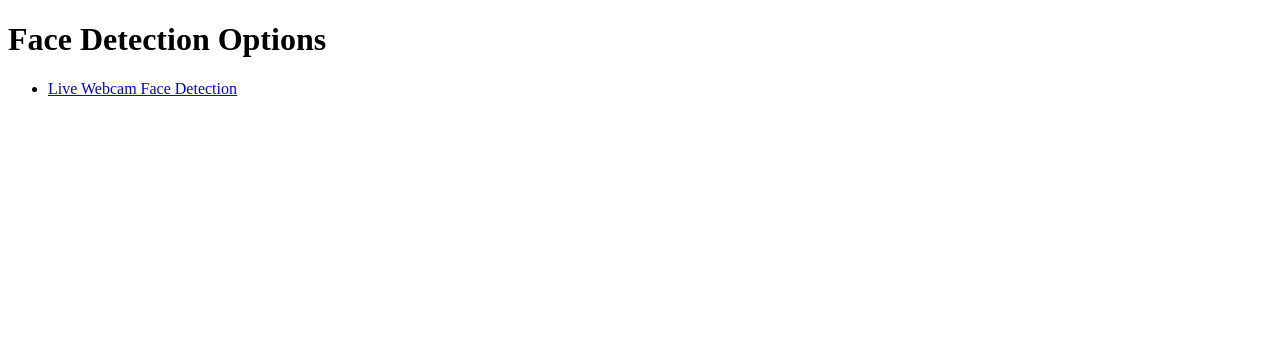
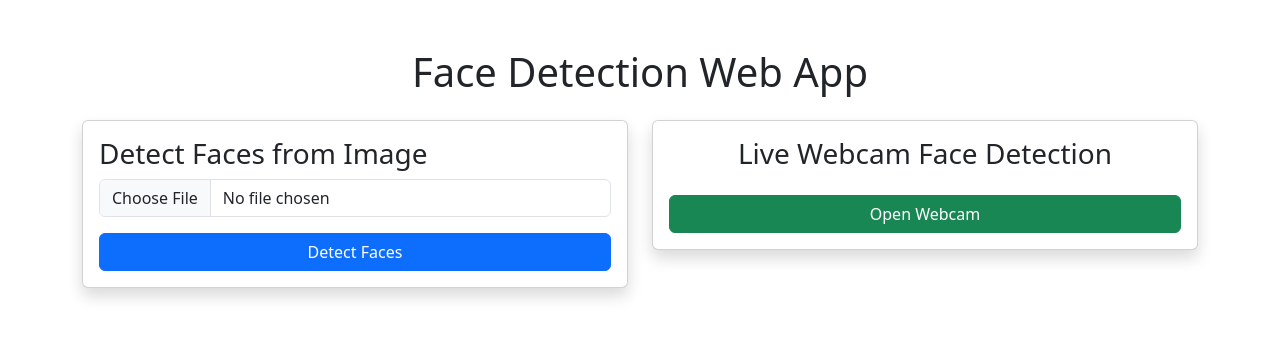
Before and after one commit to Abhinavsathyann/face-detection-project-python-, a Flask app: page / in a window 1280 px wide. Shown: the top 338 px of the page. Run offline with Flask 3, Linux system fonts and the light colour scheme.

Commit message:
modified:   app.py 	modified:   src/__pycache__/detect_faces.cpython-313.pyc 	modified:   src/detect_faces.py 	modified:   templates/index.html 	modified:   templates/style.css 	modified:   templates/webcam.html

```diff
--- a/app.py
+++ b/app.py
@@ -1,30 +1,56 @@
-from flask import Flask, render_template, Response
-from src.detect_faces import gen_frames
 import os
 import urllib.request
+from flask import Flask, render_template, request, redirect, url_for
+from src.utils import load_model, draw_faces
+import cv2
+from src.detect_faces import gen_frames
+from flask import Flask, render_template, request, redirect, url_for, Response
 
 app = Flask(__name__)
 
 MODEL_PATH = "models/haarcascade_frontalface_default.xml"
 MODEL_URL = "https://github.com/opencv/opencv/raw/master/data/haarcascades/haarcascade_frontalface_default.xml"
 
-# Auto-download model if missing
+# Auto-download model
 if not os.path.exists(MODEL_PATH):
     os.makedirs("models", exist_ok=True)
     urllib.request.urlretrieve(MODEL_URL, MODEL_PATH)
 
-@app.route('/')
+# Ensure static folders exist
+os.makedirs("static", exist_ok=True)
+
+@app.route("/", methods=["GET"])
 def index():
-    return render_template('index.html')
+    return render_template("index.html", result_image=None)
 
-@app.route('/webcam')
+@app.route("/upload_image", methods=["POST"])
+def upload_image():
+    file = request.files["image"]
+    if file:
+        filepath = os.path.join("static", file.filename)
+        file.save(filepath)
+
+        # Detect faces
+        face_cascade = load_model(MODEL_PATH)
+        image = cv2.imread(filepath)
+        gray = cv2.cvtColor(image, cv2.COLOR_BGR2GRAY)
+        faces = face_cascade.detectMultiScale(gray, 1.1, 4)
+        image = draw_faces(image, faces)
+
+        result_path = os.path.join("static", "result.jpg")
+        cv2.imwrite(result_path, image)
+
+        return render_template("index.html", result_image="result.jpg")
+    return redirect("/")
+
+@app.route("/webcam")
 def webcam():
-    return render_template('webcam.html')
+    return render_template("webcam.html")
 
-@app.route('/video_feed')
+@app.route("/video_feed")
 def video_feed():
     return Response(gen_frames(),
                     mimetype='multipart/x-mixed-replace; boundary=frame')
 
-if __name__ == '__main__':
+if __name__ == "__main__":
     app.run(debug=True)
--- a/src/detect_faces.py
+++ b/src/detect_faces.py
@@ -5,6 +5,8 @@ face_cascade = load_model("models/haarcascade_frontalface_default.xml")
 
 def gen_frames():  # generate frames for webcam
     cap = cv2.VideoCapture(0)
+    if not cap.isOpened():
+        raise RuntimeError("Could not start webcam. Make sure it is connected and not used by another app.")
     while True:
         success, frame = cap.read()
         if not success:
--- a/templates/index.html
+++ b/templates/index.html
@@ -1,12 +1,44 @@
 <!DOCTYPE html>
-<html>
+<html lang="en">
 <head>
-    <title>Face Detection Website</title>
+    <meta charset="UTF-8">
+    <meta name="viewport" content="width=device-width, initial-scale=1.0">
+    <title>Face Detection App</title>
+    <link href="https://cdn.jsdelivr.net/npm/bootstrap@5.3.0/dist/css/bootstrap.min.css" rel="stylesheet">
+    <link rel="stylesheet" href="{{ url_for('static', filename='style.css') }}">
 </head>
 <body>
-    <h1>Face Detection Options</h1>
-    <ul>
-        <li><a href="/webcam">Live Webcam Face Detection</a></li>
-    </ul>
+<div class="container mt-5">
+    <h1 class="text-center mb-4">Face Detection Web App</h1>
+
+    <div class="row">
+        <!-- Image Upload Card -->
+        <div class="col-md-6 mb-4">
+            <div class="card shadow">
+                <div class="card-body">
+                    <h3 class="card-title">Detect Faces from Image</h3>
+                    <form method="POST" enctype="multipart/form-data" action="/upload_image">
+                        <input type="file" name="image" class="form-control mb-3" accept="image/*" required>
+                        <button type="submit" class="btn btn-primary w-100">Detect Faces</button>
+                    </form>
+                    {% if result_image %}
+                        <h5 class="mt-3">Result:</h5>
+                        <img src="{{ url_for('static', filename=result_image) }}" class="img-fluid rounded shadow">
+                    {% endif %}
+                </div>
+            </div>
+        </div>
+
+        <!-- Live Webcam Card -->
+        <div class="col-md-6 mb-4">
+            <div class="card shadow">
+                <div class="card-body text-center">
+                    <h3 class="card-title">Live Webcam Face Detection</h3>
+                    <a href="/webcam" class="btn btn-success mt-3 w-100">Open Webcam</a>
+                </div>
+            </div>
+        </div>
+    </div>
+</div>
 </body>
 </html>
```
Also changed, not shown: templates/style.css (+12 -22 lines), templates/webcam.html (+14 -6 lines).
